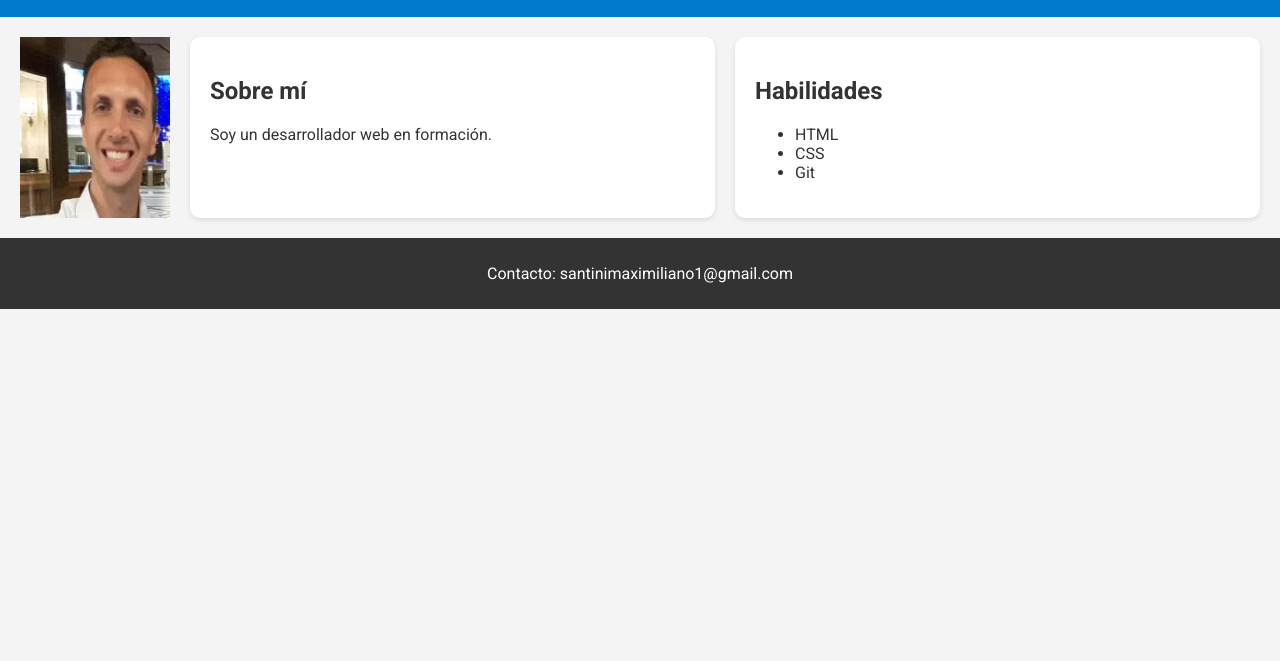
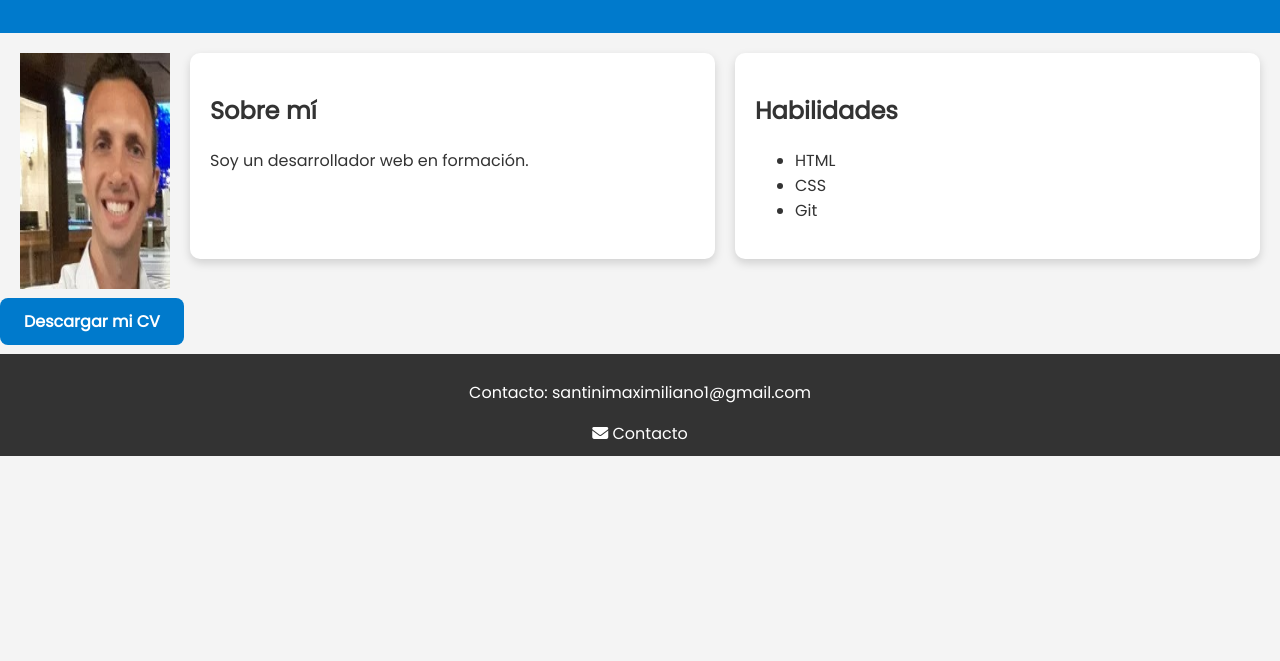
Before and after one commit to msantiniRepo/msantini-portafolio, a plain HTML site: page index.html in a window 1280 px wide. Shown: the part 139-800 px from the top of the page. Drawn offline with Linux system fonts and the light colour scheme.

Commit message:
Mejora de diseño visual: tipografía, botón, sombras

```diff
--- a/index.html
+++ b/index.html
@@ -5,6 +5,8 @@
     <meta name="viewport" content="width=device-width, initial-scale=1.0" />
     <link rel="stylesheet" href="style.css" />
     <style>@import url('https://fonts.googleapis.com/css2?family=Roboto:ital,wght@0,100..900;1,100..900&display=swap');</style>
+    <link href="https://fonts.googleapis.com/css2?family=Poppins&display=swap" rel="stylesheet" />
+    <script src="https://kit.fontawesome.com/dde040ba0e.js" crossorigin="anonymous"></script>
     <title>Maximiliano Santini | Portafolio</title>
   </head>
   <body>
@@ -28,10 +30,11 @@
         </ul>
       </section>
     </main>
-
-
+    <a href="cv.pdf" class="btn" download="">Descargar mi CV</a>
     <footer>
       <p>Contacto: santinimaximiliano1@gmail.com</p>
+      <i class="fas fa-envelope"></i> Contacto
+
     </footer>
   </body>
 </html>
--- a/style.css
+++ b/style.css
@@ -1,6 +1,7 @@
 
 body {
-  font-family: "Roboto", sans-serif;
+  /*font-family: "Roboto", sans-serif;*/
+  font-family: 'Poppins', sans-serif;
   margin: 0;
   padding: 0;
   background-color: #f4f4f4;
@@ -18,11 +19,28 @@ main {
   padding: 20px;
 }
 
+.btn {
+  background-color: #007acc;
+  color: white;
+  padding: 12px 24px;
+  border: none;
+  border-radius: 8px;
+  text-decoration: none;
+  font-weight: bold;
+  transition: background-color 0.3s ease;
+}
+
+.btn:hover {
+  background-color: #005fa3;
+}
+
+
 footer {
   background-color: #333;
   color: white;
   text-align: center;
   padding: 10px;
+  margin-top: 20px;
 }
 
 .container {
@@ -38,7 +56,8 @@ footer {
   border-radius: 10px;
   flex: 1;
   min-width: 250px;
-  box-shadow: 0 2px 5px rgba(0, 0, 0, 0.1);
+  box-shadow: 0 4px 10px rgba(0, 0, 0, 0.15);
+  margin-bottom: 30px;
 }
 @media (max-width: 768px) {
   .container {
```
